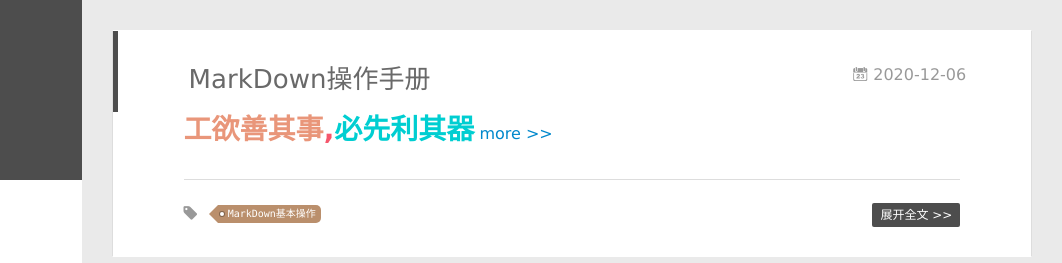
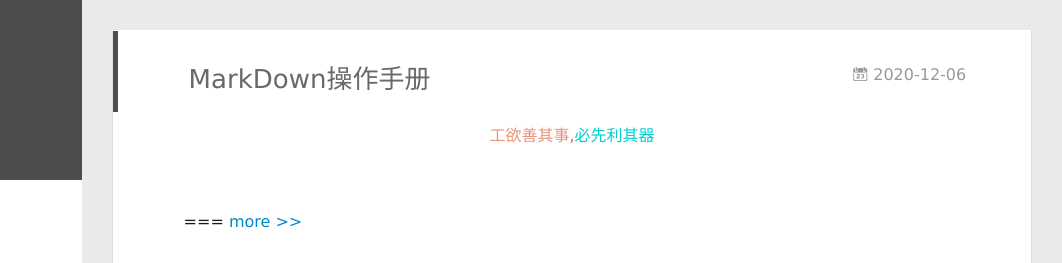
Before and after one commit to baozhadepiqiu/baozhadepiqiu.github.io, a plain HTML site: page index.html in a window 1280 px wide. Shown: the top 263 px of the page, 218-1280 px from the left. Drawn offline with Linux system fonts and the light colour scheme.

Commit message:
Site updated: 2020-12-07 17:01:09

```diff
--- a/index.html
+++ b/index.html
@@ -168,7 +168,9 @@
 
     <div class="article-entry" itemprop="articleBody">
 
-        <h1 id="工欲善其事-必先利其器"><a href="#工欲善其事-必先利其器" class="headerlink" title="工欲善其事,必先利其器"></a><font color="#E9967A">工欲善其事</font><font color="#f5576c">,</font><font color="#00CED1">必先利其器</font></h1>
+        <p align="center">
+<font color="#E9967A">工欲善其事</font><font color="#f5576c">,</font><font color="#00CED1">必先利其器</font></p><br>
+===
 
           <a class="article-more-a" href="/2020/12/06/MarkDown%E6%93%8D%E4%BD%9C%E6%89%8B%E5%86%8C/#more">more >></a>
 
```
Also changed, not shown: 2020/12/06/MarkDown操作手册/index.html (+7 -4 lines).
